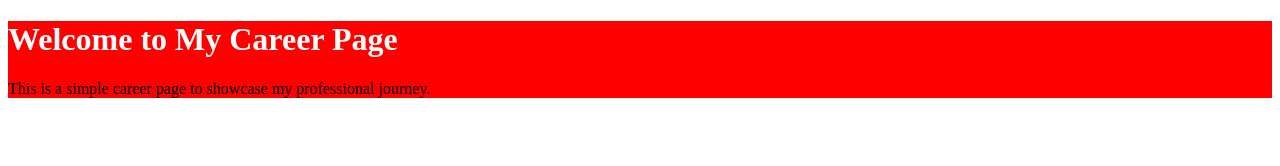
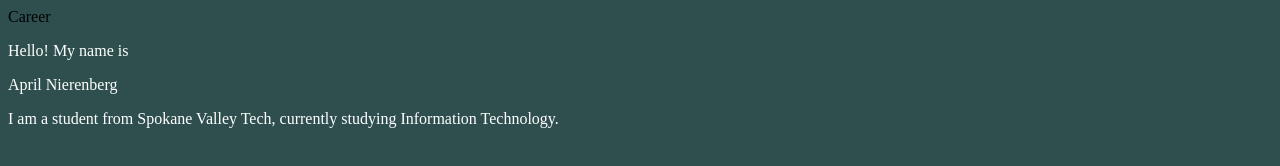
Before and after one commit to AngeliteApril/Career, a plain HTML site: page index.html in a window 1280 px wide. Drawn offline with Linux system fonts and the light colour scheme.

Commit message:
i have peaked

```diff
--- a/index.html
+++ b/index.html
@@ -1,10 +1,11 @@
-<!DOCTYPE html>
+<!DOCTYPE html
 <title>Career</title>
+<body>
 <link rel="stylesheet" href="style.css">
-<body>
+</body>
     <main>
-        <h1>Welcome to My Career Page</h1>
-        <p>This is a simple career page to showcase my professional journey.</p>
+        <p>Hello! My name is</p>
+        <p>April Nierenberg</p>
+        <p>I am a student from Spokane Valley Tech, currently studying Information Technology.</p>
     </main>
 </body>
-</html>
--- a/style.css
+++ b/style.css
@@ -1,2 +1,3 @@
-main {background-color: red;}
-h1 {color: white;}
+main {background-color: darkslategray;}
+p {color: white;}
+body {background-color: darkslategray;}
```
